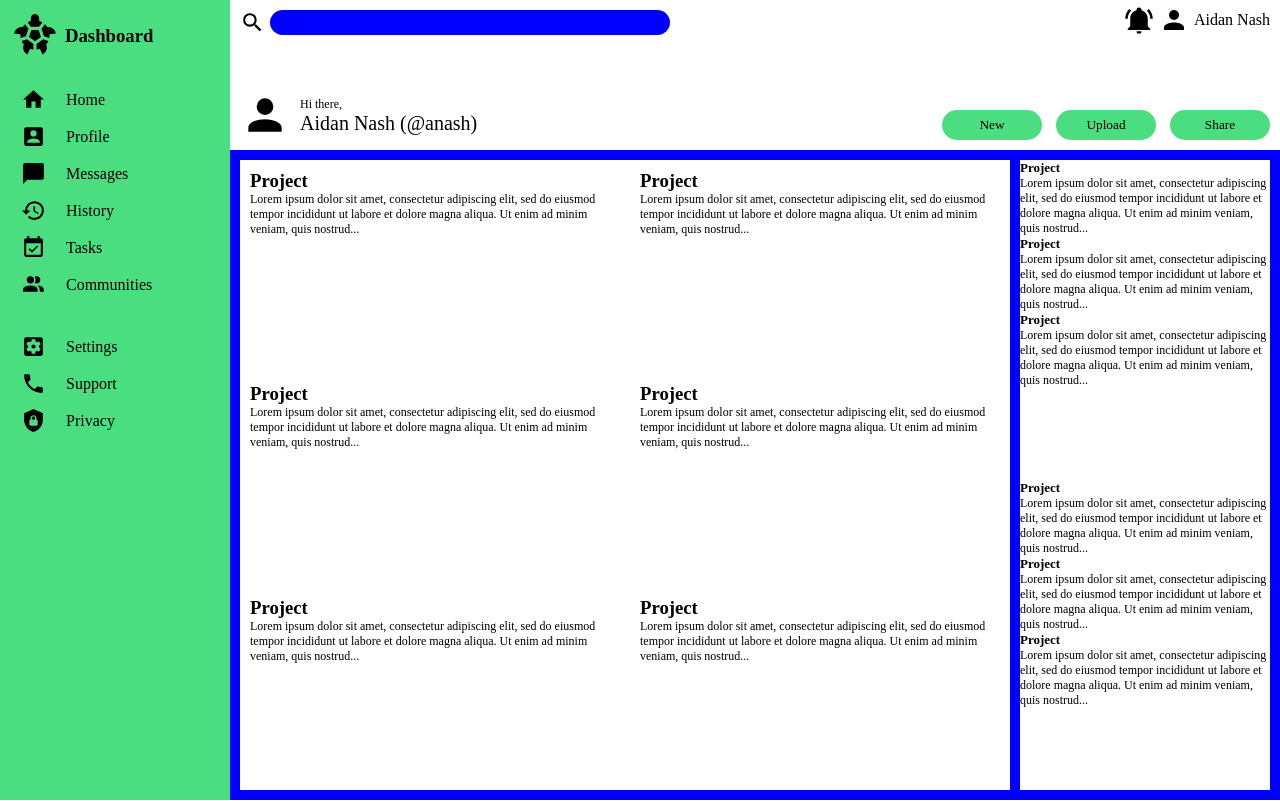
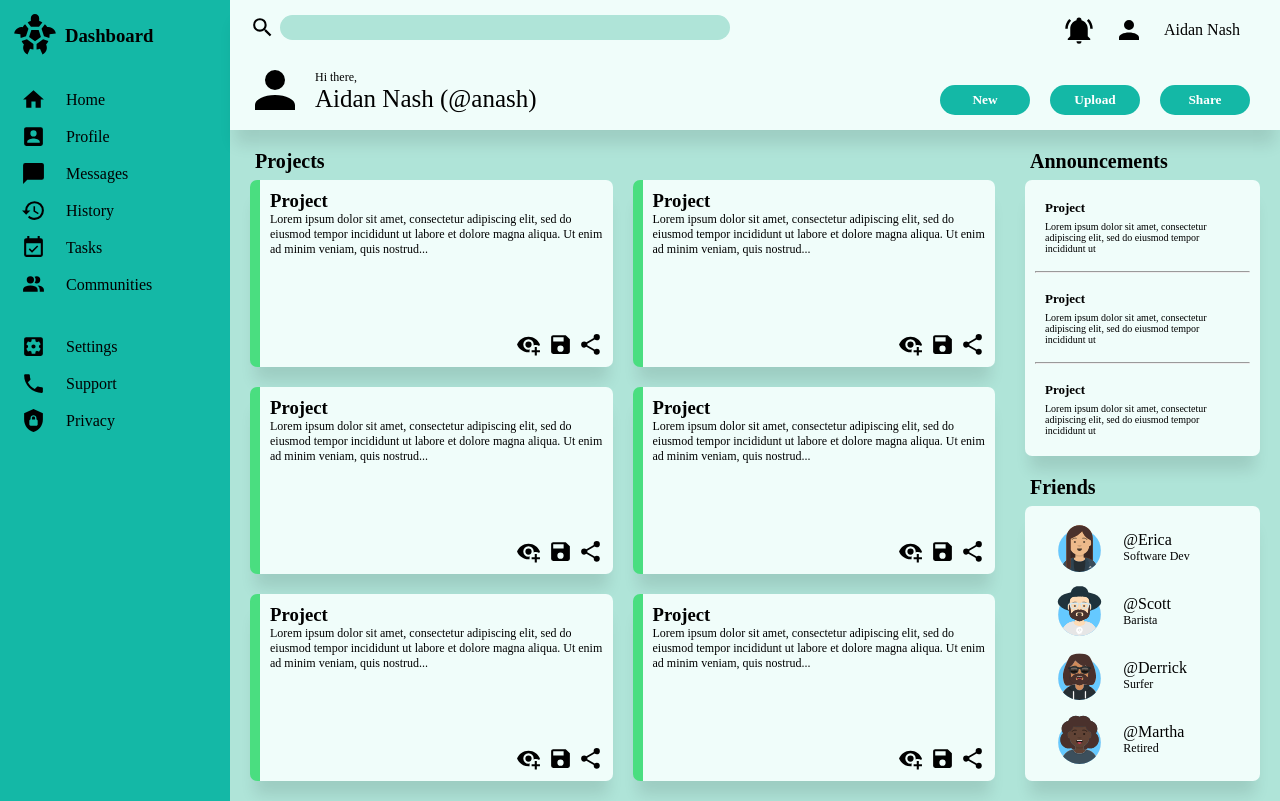
Before and after one commit to anash5119/admin-dashboard, a plain HTML site: page index.html in a window 1280 px wide. Drawn offline with Linux system fonts and the light colour scheme; a web font is replaced by a local one.

Commit message:
Style and add icons to page

```diff
--- a/index.html
+++ b/index.html
@@ -43,7 +43,7 @@
                     <p class="user"> Aidan Nash (@anash)</p>
                 </div>
             </div>
-            <div>
+            <div class="options">
                 <button> New</button>
                 <button> Upload </button>
                 <button> Share </button>
@@ -51,48 +51,110 @@
         </div>
         <div class="projects">
             <div class="projectCont">
+                <p class="sectionTitle1">Projects</p>
                 <div>
                     <h3>Project</h3>
                     <p>Lorem ipsum dolor sit amet, consectetur adipiscing elit, sed do eiusmod tempor incididunt ut labore et dolore magna aliqua. Ut enim ad minim veniam, quis nostrud...</p>
+                    <div class="projectButtons">
+                        <img src="icons/eye-plus.svg">
+                        <img src="icons/content-save.svg">
+                        <img src="icons/share-variant.svg">
+                    </div>
                 </div>
                 <div>
                     <h3>Project</h3>
                     <p>Lorem ipsum dolor sit amet, consectetur adipiscing elit, sed do eiusmod tempor incididunt ut labore et dolore magna aliqua. Ut enim ad minim veniam, quis nostrud...</p>
+                    <div class="projectButtons">
+                        <img src="icons/eye-plus.svg">
+                        <img src="icons/content-save.svg">
+                        <img src="icons/share-variant.svg">
+                    </div>
                 </div>
                 <div>
                     <h3>Project</h3>
                     <p>Lorem ipsum dolor sit amet, consectetur adipiscing elit, sed do eiusmod tempor incididunt ut labore et dolore magna aliqua. Ut enim ad minim veniam, quis nostrud...</p>
+                    <div class="projectButtons">
+                        <img src="icons/eye-plus.svg">
+                        <img src="icons/content-save.svg">
+                        <img src="icons/share-variant.svg">
+                    </div>
                 </div>
                 <div>
                     <h3>Project</h3>
                     <p>Lorem ipsum dolor sit amet, consectetur adipiscing elit, sed do eiusmod tempor incididunt ut labore et dolore magna aliqua. Ut enim ad minim veniam, quis nostrud...</p>
+                    <div class="projectButtons">
+                        <img src="icons/eye-plus.svg">
+                        <img src="icons/content-save.svg">
+                        <img src="icons/share-variant.svg">
+                    </div>
                 </div>
                 <div>
                     <h3>Project</h3>
                     <p>Lorem ipsum dolor sit amet, consectetur adipiscing elit, sed do eiusmod tempor incididunt ut labore et dolore magna aliqua. Ut enim ad minim veniam, quis nostrud...</p>
+                    <div class="projectButtons">
+                        <img src="icons/eye-plus.svg">
+                        <img src="icons/content-save.svg">
+                        <img src="icons/share-variant.svg">
+                    </div>
                 </div>
                 <div>
                     <h3>Project</h3>
                     <p>Lorem ipsum dolor sit amet, consectetur adipiscing elit, sed do eiusmod tempor incididunt ut labore et dolore magna aliqua. Ut enim ad minim veniam, quis nostrud...</p>
+                    <div class="projectButtons">
+                        <img src="icons/eye-plus.svg">
+                        <img src="icons/content-save.svg">
+                        <img src="icons/share-variant.svg">
+                    </div>
                 </div>
             </div>
             <div class="announcements">
-
-                <div>
-                    <div class="title">Project</div>
-                    <p>Lorem ipsum dolor sit amet, consectetur adipiscing elit, sed do eiusmod tempor incididunt ut labore et dolore magna aliqua. Ut enim ad minim veniam, quis nostrud...</p>
-                    <div class="title">Project</div>
-                    <p>Lorem ipsum dolor sit amet, consectetur adipiscing elit, sed do eiusmod tempor incididunt ut labore et dolore magna aliqua. Ut enim ad minim veniam, quis nostrud...</p>
-                    <div class="title">Project</div>
-                    <p>Lorem ipsum dolor sit amet, consectetur adipiscing elit, sed do eiusmod tempor incididunt ut labore et dolore magna aliqua. Ut enim ad minim veniam, quis nostrud...</p>
+                <p class="sectionTitle2">Announcements</p>
+                <div class="topRight">
+                    <div class="announcement">
+                        <div class="title">Project</div>
+                        <p>Lorem ipsum dolor sit amet, consectetur adipiscing elit, sed do eiusmod tempor incididunt ut </p>
+                    </div>
+                    <hr>
+                    <div class="announcement">
+                        <div class="title">Project</div>
+                        <p>Lorem ipsum dolor sit amet, consectetur adipiscing elit, sed do eiusmod tempor incididunt ut </p>
+                    </div>
+                    <hr>
+                    <div class="announcement">
+                        <div class="title">Project</div>
+                        <p>Lorem ipsum dolor sit amet, consectetur adipiscing elit, sed do eiusmod tempor incididunt ut </p>
+                    </div>
                 </div>
-                <div>
-                    <div class="title">Project</div>
-                    <p>Lorem ipsum dolor sit amet, consectetur adipiscing elit, sed do eiusmod tempor incididunt ut labore et dolore magna aliqua. Ut enim ad minim veniam, quis nostrud...</p>
-                    <div class="title">Project</div>
-                    <p>Lorem ipsum dolor sit amet, consectetur adipiscing elit, sed do eiusmod tempor incididunt ut labore et dolore magna aliqua. Ut enim ad minim veniam, quis nostrud...</p>
-                    <div class="title">Project</div>
-                    <p>Lorem ipsum dolor sit amet, consectetur adipiscing elit, sed do eiusmod tempor incididunt ut labore et dolore magna aliqua. Ut enim ad minim veniam, quis nostrud...</p>
+                <p class="sectionTitle2">Friends</p>
+                <div class="bottRight">
+                    <div class="people">
+                        <img src="avatars/avataaars1.svg">
+                        <div>
+                            <div>@Erica</div>
+                            <p> Software Dev</p>
+                        </div>
+                    </div>
+                    <div class="people">
+                        <img src="avatars/avataaars2.svg">
+                        <div>
+                            <div>@Scott</div>
+                            <p>Barista</p>
+                        </div>
+                    </div>
+                    <div class="people">
+                        <img src="avatars/avataaars3.svg">
+                        <div>
+                            <div>@Derrick</div>
+                            <p>Surfer</p>
+                        </div>
+                    </div>
+                    <div class="people">
+                        <img src="avatars/avataaars4.svg">
+                        <div>
+                            <div>@Martha</div>
+                            <p>Retired</p>
+                        </div>
+                    </div>
                 </div>
             </div>
         </div>
--- a/style.css
+++ b/style.css
@@ -1,9 +1,9 @@
 *{
     margin:0;
     padding:0;
-    --main-color: #4ade80;
-    --header-color: white;
-    --body-color: #f7fee7;
+    --main-color: #14b8a6;
+    --header-color: #f0fdfa;
+    --body-color: #afe4d8;
     font-family: "Nanum";
 }
 
@@ -19,7 +19,7 @@ body{
 .container{
     display:grid;
     grid-template-columns: 230px 3.5fr;
-    grid-template-rows: 150px 4fr;
+    grid-template-rows: 130px 4fr;
     height: 100vh;
 }
 
@@ -67,13 +67,16 @@ ul img{
     gap: 15px;
 }
 
+/*-------------------------------------------------*/
 .header{
     background-color: var(--header-color);
+    box-shadow: 0px 19px 15px -5px rgba(0,0,0,0.1);
     grid-column: 2 / 3;
     display: grid;
     grid-template-columns: 3fr 2fr;
     align-items: end;
     justify-items: end;
+    z-index: 10;
 }
 
 .icons img{
@@ -82,8 +85,8 @@ ul img{
 }
 
 .search{
-    margin-left: 10px;
-    margin-top: 10px;
+    margin-left: 20px;
+    margin-top: 15px;
     display: flex;
     gap: 5px;
     justify-self: start;
@@ -98,8 +101,8 @@ ul img{
 .search input{
     border-radius: 20px;
     border: none;
-    background-color: blue;
-    width: 400px;
+    background-color: var(--body-color);
+    width: 450px;
     height: 25px;
 }
 
@@ -107,14 +110,13 @@ ul img{
     display: flex;
     align-items: end;
     margin-bottom: 10px;
-    margin-left: 10px;
+    margin-left: 15px;
     gap: 10px;
     justify-self: start;
 }
 
 .account img{
-    height: 50px;
-    width: 50px;
+    height: 60px;
 }
 
 .greeting{
@@ -122,68 +124,156 @@ ul img{
 }
 
 .user{
-    font-size: 20px;
-    margin-bottom: 5px;
+    font-size: 25px;
+    margin-bottom: 7px;
     font-weight: 500;
+}
+
+.options{
+    display: flex;
+    margin-bottom: 15px;
+    margin-right: 30px;
+    gap: 20px;
 }
 
 .header button{
     border: none;
     background-color: var(--main-color);
     height: 30px;
-    width: 100px;
+    width: 90px;
     border-radius: 20px;
     cursor: pointer;
-    margin-bottom: 10px;
-    margin-right: 10px;
-
+    text-align: center;
+    font-weight: 600;
+    color: white;
 }
 
 .icons{
     display: flex;
     align-items: center;
     align-self: start;
-    gap: 5px;
-    margin-right: 10px;
-    margin-top: 5px;
+    gap: 20px;
+    margin-right: 40px;
+    margin-top: 15px;
 }
 
+
+/*-------------------------------------------------*/
 .projects{
-    background-color: blue;
+    background-color: var(--body-color);
     grid-column: 2 / 3;
     grid-row: 2 / 3;
     display: grid;
     grid-template-columns: 3fr 1fr;
-    gap: 10px;
+    gap: 30px;
 }
 
 .projectCont{
     display: grid;
     grid-template-columns: repeat(2, 1fr);
-    grid-template-rows: repeat(auto-fill, 1fr);
-    background-color: var(--header-color);
-    margin: 10px 0 10px 10px;
-    gap: 10px;
+    grid-template-rows: 10px repeat(3, 1fr);
+    margin: 20px 0 20px 20px;
+    gap: 20px;
+}
+
+.sectionTitle1{
+    grid-column: 1 / 3;
+    font-weight: 600;
+    font-size: 20px;
+    margin-left: 5px;
 }
 
 .projectCont > div{
-    border-radius: 100px;
     padding: 10px;
+    background-color: var(--header-color);
+    border-radius: 7px;
+    border-left-style: solid;
+    border-left-color: #4ade80;
+    border-width: 10px;
+    box-shadow: 0px 19px 15px -5px rgba(0,0,0,0.1);
+    display: flex;
+    flex-direction: column;
+}
+
+.projectButtons{
+    align-self: end;
+    justify-self: end;
+    margin-top: 75px;
+    display: flex;
+    gap: 5px
+}
+
+.projectButtons > :first-child{
+    margin-right: 2px;
+}
+
+.projectButtons img{
+    height: 25px;
 }
 
 .announcements{
     display: grid;
-    grid-template-rows: repeat(2, 1fr);
-    gap: 10px;
+    grid-template-rows: 10px 1fr 10px 1fr;
+    gap: 20px;
+    margin: 20px 20px 20px 0;
+}
+
+.announcements > div{
+    box-shadow: 0px 19px 15px -5px rgba(0,0,0,0.1);
     background-color: var(--header-color);
-    margin: 10px 10px 10px 0;
+    padding: 10px;
+    border-radius: 7px;
+}
+
+.announcement{
+    margin: 10px 10px 10px 10px;
+}
+
+.announcement > p{
+    font-size: 10px;
 }
 
 .title{
     font-weight: 600;
     font-size: 13px;
+    margin-bottom: 5px;
 }
 
 div div p{
     font-size: 12px;
 }
+
+.sectionTitle2{
+    font-weight: 600;
+    font-size: 20px;
+    margin-left: 5px;
+}
+.topRight{
+    display: flex;
+    flex-direction: column;
+    justify-content: space-between;
+}
+
+.bottRight{
+    display: grid;
+    grid-template-columns: 1fr;
+    grid-template-rows: repeat(4, 1fr);
+}
+
+.people{
+    display: grid;
+    grid-template-columns: 1fr 2fr;
+    margin-left: 10px;
+}
+
+.people > img{
+    height: 50px;
+    align-self: center;
+    justify-self: center;
+
+}
+
+.people > div{
+    margin-left: 10px;
+    align-self: center;
+}
```
Also changed, not shown: avatars/avataaars1.svg (added), avatars/avataaars2.svg (added), avatars/avataaars3.svg (added), avatars/avataaars4.svg (added), icons/content-save.svg (added), icons/eye-plus.svg (added), icons/share-variant.svg (added).
